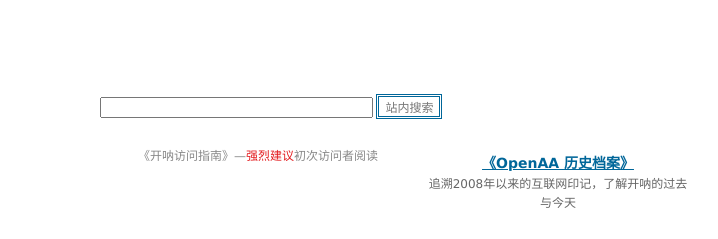
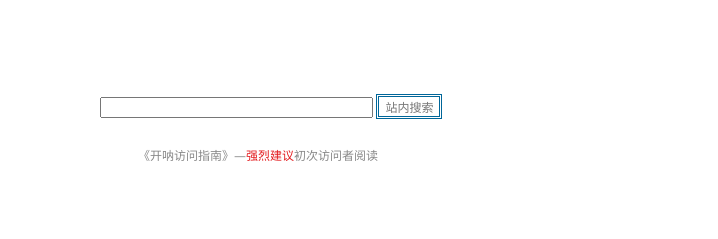
Before and after one commit to alititi-jackie/openaa-2010, a plain HTML site: page index.html in a window 1280 px wide. Shown: the top 239 px of the page, 235-953 px from the left. Drawn offline with Linux system fonts and the light colour scheme.

Commit message:
Restore homepage masthead to archived original (remove history promo block)

```diff
--- a/index.html
+++ b/index.html
@@ -63,7 +63,7 @@ href="style.css" type=text/css rel=stylesheet><!--[if IE 6]>
 -->
 
 <P class=btn-wtg><A title="如果您是第一次访问开呐，请点击"
-href="help/index.htm">《开呐访问指南》—<span style="color:#e31b1e">强烈建议</span>初次访问者阅读</A></P><p style="text-align:center;margin:8px 0 14px;font-size:14px;line-height:1.6"><a href="history/" style="color:#006699;font-weight:bold;text-decoration:underline">《OpenAA 历史档案》</a><br><span style="font-size:12px;color:#666">追溯2008年以来的互联网印记，了解开呐的过去与今天</span></p></DIV><!-- /masthead -->
+href="help/index.htm">《开呐访问指南》—<span style="color:#e31b1e">强烈建议</span>初次访问者阅读</A></P></DIV><!-- /masthead -->
 
 <UL id=nav>
   <LI style="color:f00" id=navZine><A title="阅读每期开呐电子周刊"
```
